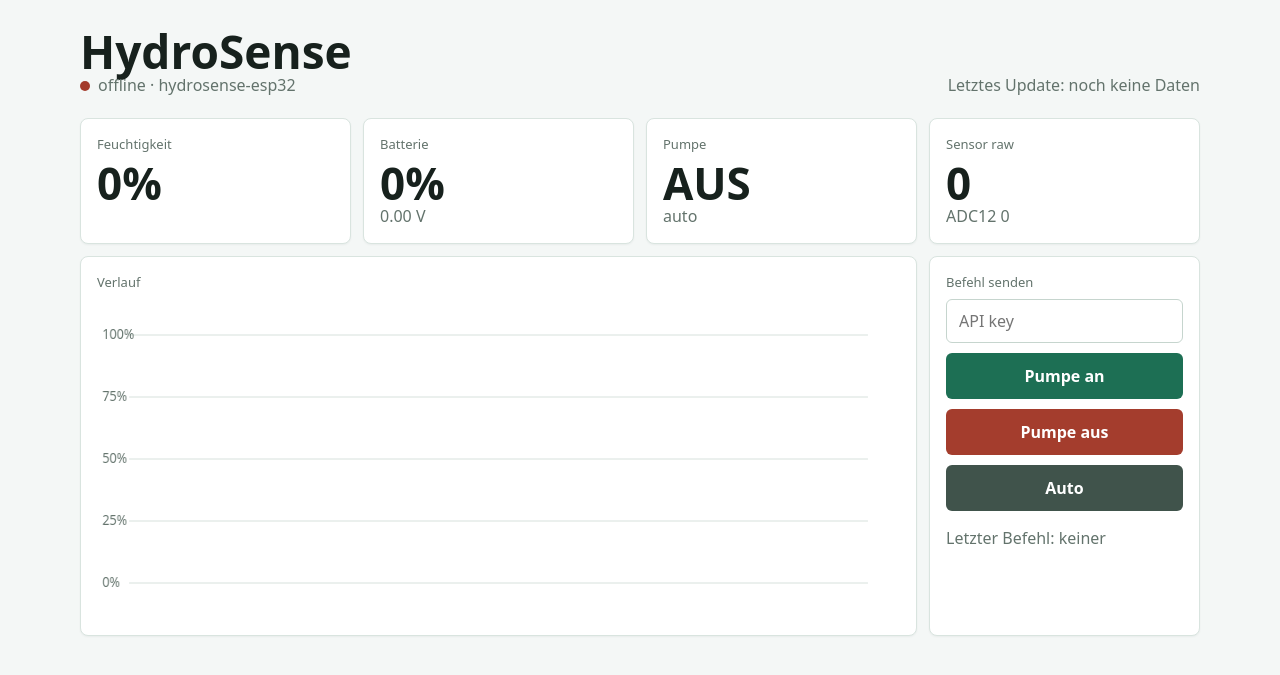
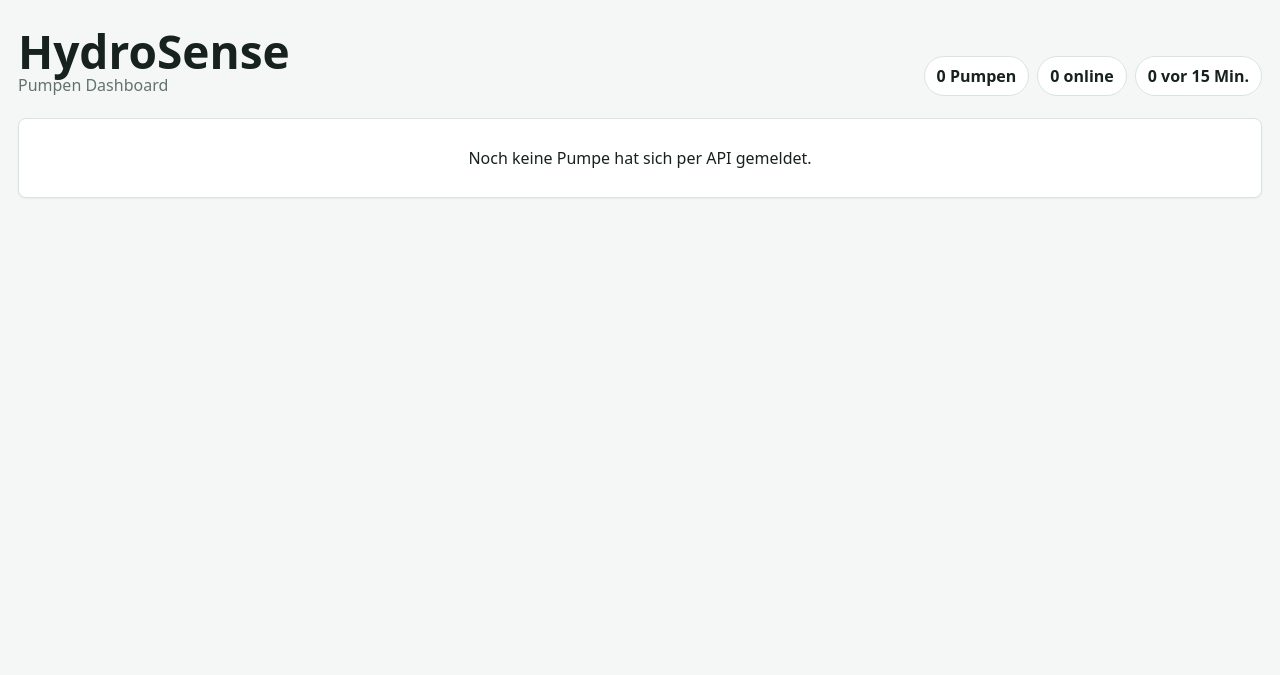
Before and after one commit to sth007/HydroSense, a PHP site: page / in a window 1280 px wide. Shown: the top 675 px of the page. Run offline with PHP 8.4, Linux system fonts and the light colour scheme.

Commit message:
Erweitere README mit Geräte-ID-Status und Farbcodierung; implementiere Geräteverwaltung im Server

```diff
--- a/server/index.php
+++ b/server/index.php
@@ -103,8 +103,55 @@ function commandPath(string $dataDir, string $deviceId): string
     return $dataDir . '/command-' . preg_replace('/[^a-zA-Z0-9_.-]/', '-', $deviceId) . '.json';
 }
 
-$statusPath = $dataDir . '/status.json';
-$historyPath = $dataDir . '/history.jsonl';
+function deviceFileId(string $deviceId): string
+{
+    return preg_replace('/[^a-zA-Z0-9_.-]/', '-', $deviceId) ?: 'hydrosense-esp32';
+}
+
+function statusPath(string $dataDir, string $deviceId): string
+{
+    return $dataDir . '/status-' . deviceFileId($deviceId) . '.json';
+}
+
+function historyPath(string $dataDir, string $deviceId): string
+{
+    return $dataDir . '/history-' . deviceFileId($deviceId) . '.jsonl';
+}
+
+function deviceStatus(array $status): array
+{
+    $lastSeen = isset($status['received_at']) ? strtotime((string) $status['received_at']) : 0;
+    $age = $lastSeen > 0 ? time() - $lastSeen : PHP_INT_MAX;
+    if ($age <= 90) {
+        return ['key' => 'online', 'label' => 'online', 'color' => '#10894e'];
+    }
+    if ($age <= 900) {
+        return ['key' => 'recent', 'label' => 'vor 15 Minuten online', 'color' => '#d98220'];
+    }
+    return ['key' => 'offline', 'label' => 'offline', 'color' => '#a33b2b'];
+}
+
+function loadDevices(string $dataDir): array
+{
+    $devices = [];
+    foreach (glob($dataDir . '/status-*.json') ?: [] as $path) {
+        $status = readJsonFile($path, []);
+        if (!empty($status['device_id'])) {
+            $devices[(string) $status['device_id']] = $status;
+        }
+    }
+
+    $legacyStatus = readJsonFile($dataDir . '/status.json', []);
+    if (!empty($legacyStatus['device_id']) && !isset($devices[(string) $legacyStatus['device_id']])) {
+        $devices[(string) $legacyStatus['device_id']] = $legacyStatus;
+    }
+
+    uasort($devices, static function (array $a, array $b): int {
+        return strcmp((string) ($a['device_id'] ?? ''), (string) ($b['device_id'] ?? ''));
+    });
+    return array_values($devices);
+}
+
 $api = $_GET['api'] ?? '';
 
 if ($api === 'telemetry') {
@@ -124,8 +171,8 @@ if ($api === 'telemetry') {
         'pump_mode' => textValue($payload, 'pump_mode', 'auto'),
         'needs_water' => boolValue($payload, 'needs_water'),
     ];
-    writeJsonFile($statusPath, $entry);
-    appendHistory($historyPath, $entry);
+    writeJsonFile(statusPath($dataDir, $entry['device_id']), $entry);
+    appendHistory(historyPath($dataDir, $entry['device_id']), $entry);
     jsonResponse(['ok' => true]);
 }
 
@@ -164,8 +211,7 @@ if ($_SERVER['REQUEST_METHOD'] === 'POST' && isset($_POST['pump'])) {
     if (!hash_equals($apiKey, $dashboardKey)) {
         $dashboardError = 'API key ist falsch.';
     } else {
-        $status = readJsonFile($statusPath, ['device_id' => 'hydrosense-esp32']);
-        $deviceId = textValue($status, 'device_id', 'hydrosense-esp32');
+        $deviceId = textValue($_POST, 'device_id', 'hydrosense-esp32');
         $pump = in_array($_POST['pump'], ['on', 'off', 'auto'], true) ? $_POST['pump'] : 'auto';
         $previous = readJsonFile(commandPath($dataDir, $deviceId), ['command_id' => 0]);
         writeJsonFile(commandPath($dataDir, $deviceId), [
@@ -180,12 +226,18 @@ if ($_SERVER['REQUEST_METHOD'] === 'POST' && isset($_POST['pump'])) {
     }
 }
 
-$status = readJsonFile($statusPath, []);
-$history = loadHistory($historyPath);
-$lastSeen = isset($status['received_at']) ? strtotime((string) $status['received_at']) : 0;
-$isOnline = $lastSeen > 0 && time() - $lastSeen < 90;
-$deviceId = textValue($status, 'device_id', 'hydrosense-esp32');
-$command = readJsonFile(commandPath($dataDir, $deviceId), []);
+$devices = loadDevices($dataDir);
+$deviceCount = count($devices);
+$onlineCount = 0;
+$recentCount = 0;
+foreach ($devices as $device) {
+    $state = deviceStatus($device);
+    if ($state['key'] === 'online') {
+        $onlineCount++;
+    } elseif ($state['key'] === 'recent') {
+        $recentCount++;
+    }
+}
 ?>
 <!doctype html>
 <html lang="de">
@@ -197,26 +249,34 @@ $command = readJsonFile(commandPath($dataDir, $deviceId), []);
   <style>
     :root { color-scheme: light; font-family: system-ui, -apple-system, Segoe UI, sans-serif; background: #f4f7f6; color: #17211d; }
     body { margin: 0; }
-    main { max-width: 1120px; margin: 0 auto; padding: 28px 18px 40px; }
+    main { max-width: 1280px; margin: 0 auto; padding: 28px 18px 40px; }
     header { display: flex; align-items: end; justify-content: space-between; gap: 16px; margin-bottom: 22px; }
     h1 { margin: 0; font-size: clamp(28px, 5vw, 46px); line-height: 1; letter-spacing: 0; }
     .muted { color: #63736c; }
-    .status-dot { display: inline-block; width: 10px; height: 10px; border-radius: 50%; background: <?= $isOnline ? '#10894e' : '#a33b2b' ?>; margin-right: 8px; }
-    .grid { display: grid; grid-template-columns: repeat(4, minmax(0, 1fr)); gap: 12px; }
+    .summary { display: flex; flex-wrap: wrap; gap: 8px; justify-content: flex-end; }
+    .pill { background: #fff; border: 1px solid #d9e4df; border-radius: 999px; padding: 8px 12px; font-weight: 700; }
+    .pump-grid { display: grid; grid-template-columns: repeat(auto-fit, minmax(310px, 1fr)); gap: 14px; align-items: start; }
     .card { background: #fff; border: 1px solid #d9e4df; border-radius: 8px; padding: 16px; box-shadow: 0 1px 2px rgb(20 40 32 / 5%); }
+    .pump-head { display: flex; justify-content: space-between; gap: 12px; align-items: flex-start; margin-bottom: 16px; }
+    .pump-title { min-width: 0; }
+    .pump-title h2 { font-size: 20px; line-height: 1.1; margin: 0 0 5px; overflow-wrap: anywhere; }
+    .status { display: inline-flex; align-items: center; gap: 7px; white-space: nowrap; font-size: 14px; font-weight: 750; }
+    .status-dot { display: inline-block; width: 12px; height: 12px; border-radius: 50%; background: var(--status-color); box-shadow: 0 0 0 3px color-mix(in srgb, var(--status-color) 18%, transparent); }
+    .metrics { display: grid; grid-template-columns: repeat(2, minmax(0, 1fr)); gap: 10px; }
+    .metric { border: 1px solid #e1ebe6; border-radius: 7px; padding: 12px; min-width: 0; }
     .label { font-size: 13px; color: #63736c; margin-bottom: 8px; }
-    .value { font-size: clamp(28px, 5vw, 44px); font-weight: 750; line-height: 1; }
-    .wide { grid-column: span 3; }
-    .controls { grid-column: span 1; }
-    canvas { width: 100%; height: 320px; display: block; }
+    .value { font-size: clamp(26px, 6vw, 40px); font-weight: 750; line-height: 1; overflow-wrap: anywhere; }
+    canvas { width: 100%; height: 160px; display: block; margin-top: 12px; border-top: 1px solid #edf3f0; }
     form { display: grid; gap: 10px; }
     input { width: 100%; box-sizing: border-box; border: 1px solid #c6d5ce; border-radius: 6px; padding: 10px 12px; font: inherit; }
+    .button-row { display: grid; grid-template-columns: repeat(3, minmax(0, 1fr)); gap: 8px; }
     button { border: 0; border-radius: 6px; padding: 12px 14px; font: inherit; font-weight: 700; cursor: pointer; background: #1d6f54; color: #fff; }
     button.secondary { background: #40534b; }
     button.danger { background: #a43d2d; }
     .error { color: #a43d2d; font-weight: 700; }
-    @media (max-width: 820px) { header { display: block; } .grid { grid-template-columns: 1fr 1fr; } .wide, .controls { grid-column: span 2; } }
-    @media (max-width: 520px) { .grid { grid-template-columns: 1fr; } .wide, .controls { grid-column: span 1; } }
+    .empty { padding: 28px; text-align: center; }
+    @media (max-width: 720px) { header { display: block; } .summary { justify-content: flex-start; margin-top: 14px; } .pump-grid { grid-template-columns: 1fr; } }
+    @media (max-width: 420px) { main { padding: 20px 10px 32px; } .card { padding: 13px; } .metrics { grid-template-columns: 1fr; } .button-row { grid-template-columns: 1fr; } .pump-head { display: block; } .status { margin-top: 10px; } }
   </style>
 </head>
 <body>
@@ -224,84 +284,113 @@ $command = readJsonFile(commandPath($dataDir, $deviceId), []);
   <header>
     <div>
       <h1>HydroSense</h1>
-      <div class="muted"><span class="status-dot"></span><?= $isOnline ? 'online' : 'offline' ?> · <?= htmlspecialchars($deviceId) ?></div>
+      <div class="muted">Pumpen Dashboard</div>
     </div>
-    <div class="muted">Letztes Update: <?= htmlspecialchars($status['received_at'] ?? 'noch keine Daten') ?></div>
+    <div class="summary">
+      <div class="pill"><?= $deviceCount ?> Pumpen</div>
+      <div class="pill"><?= $onlineCount ?> online</div>
+      <div class="pill"><?= $recentCount ?> vor 15 Min.</div>
+    </div>
   </header>
 
   <?php if ($dashboardError): ?><p class="error"><?= htmlspecialchars($dashboardError) ?></p><?php endif; ?>
 
-  <section class="grid">
-    <div class="card">
-      <div class="label">Feuchtigkeit</div>
-      <div class="value"><?= (int) ($status['moisture_percent'] ?? 0) ?>%</div>
+  <section class="pump-grid">
+    <?php if (!$devices): ?>
+      <div class="card empty">Noch keine Pumpe hat sich per API gemeldet.</div>
+    <?php endif; ?>
+    <?php foreach ($devices as $device): ?>
+      <?php
+        $deviceId = textValue($device, 'device_id', 'hydrosense-esp32');
+        $state = deviceStatus($device);
+        $history = loadHistory(historyPath($dataDir, $deviceId));
+        $command = readJsonFile(commandPath($dataDir, $deviceId), []);
+        $canvasId = 'history-' . preg_replace('/[^a-zA-Z0-9_-]/', '-', $deviceId);
+      ?>
+      <article class="card">
+        <div class="pump-head">
+          <div class="pump-title">
+            <h2><?= htmlspecialchars($deviceId) ?></h2>
+            <div class="muted">Letztes Update: <?= htmlspecialchars($device['received_at'] ?? 'unbekannt') ?></div>
           </div>
-    <div class="card">
-      <div class="label">Batterie</div>
-      <div class="value"><?= (int) ($status['battery_percent'] ?? 0) ?>%</div>
-      <div class="muted"><?= number_format(((int) ($status['battery_mv'] ?? 0)) / 1000, 2) ?> V</div>
+          <div class="status" style="--status-color: <?= htmlspecialchars($state['color']) ?>">
+            <span class="status-dot" aria-hidden="true"></span>
+            <?= htmlspecialchars($state['label']) ?>
           </div>
-    <div class="card">
-      <div class="label">Pumpe</div>
-      <div class="value"><?= !empty($status['pump_on']) ? 'AN' : 'AUS' ?></div>
-      <div class="muted"><?= htmlspecialchars($status['pump_mode'] ?? 'auto') ?></div>
-    </div>
-    <div class="card">
-      <div class="label">Sensor raw</div>
-      <div class="value"><?= (int) ($status['soil_raw'] ?? 0) ?></div>
-      <div class="muted">ADC12 <?= (int) ($status['soil_raw12'] ?? 0) ?></div>
         </div>
 
-    <div class="card wide">
-      <div class="label">Verlauf</div>
-      <canvas id="history" width="900" height="320"></canvas>
+        <div class="metrics">
+          <div class="metric">
+            <div class="label">Feuchtigkeit</div>
+            <div class="value"><?= (int) ($device['moisture_percent'] ?? 0) ?>%</div>
+          </div>
+          <div class="metric">
+            <div class="label">Batterie</div>
+            <div class="value"><?= (int) ($device['battery_percent'] ?? 0) ?>%</div>
+            <div class="muted"><?= number_format(((int) ($device['battery_mv'] ?? 0)) / 1000, 2) ?> V</div>
+          </div>
+          <div class="metric">
+            <div class="label">Pumpe</div>
+            <div class="value"><?= !empty($device['pump_on']) ? 'AN' : 'AUS' ?></div>
+            <div class="muted"><?= htmlspecialchars($device['pump_mode'] ?? 'auto') ?></div>
+          </div>
+          <div class="metric">
+            <div class="label">Sensor raw</div>
+            <div class="value"><?= (int) ($device['soil_raw'] ?? 0) ?></div>
+            <div class="muted">ADC12 <?= (int) ($device['soil_raw12'] ?? 0) ?></div>
+          </div>
         </div>
 
-    <div class="card controls">
-      <div class="label">Befehl senden</div>
+        <canvas class="history-canvas" id="<?= htmlspecialchars($canvasId) ?>" width="520" height="160" data-history="<?= htmlspecialchars(json_encode($history, JSON_UNESCAPED_SLASHES)) ?>"></canvas>
+
         <form method="post">
           <input name="api_key" type="password" value="<?= htmlspecialchars($dashboardKey) ?>" placeholder="API key">
-        <button name="pump" value="on">Pumpe an</button>
-        <button class="danger" name="pump" value="off">Pumpe aus</button>
+          <input type="hidden" name="device_id" value="<?= htmlspecialchars($deviceId) ?>">
+          <div class="button-row">
+            <button name="pump" value="on">An</button>
+            <button class="danger" name="pump" value="off">Aus</button>
             <button class="secondary" name="pump" value="auto">Auto</button>
+          </div>
         </form>
         <p class="muted">Letzter Befehl: <?= htmlspecialchars($command['pump'] ?? 'keiner') ?> <?= empty($command['acked_at']) ? '' : '· bestaetigt' ?></p>
-    </div>
+      </article>
+    <?php endforeach; ?>
   </section>
 </main>
 
 <script>
-const historyData = <?= json_encode($history, JSON_UNESCAPED_SLASHES) ?>;
-const canvas = document.getElementById('history');
+for (const canvas of document.querySelectorAll('.history-canvas')) {
+  const historyData = JSON.parse(canvas.dataset.history || '[]');
   const ctx = canvas.getContext('2d');
   const w = canvas.width;
   const h = canvas.height;
-const pad = 36;
+  const pad = 28;
   ctx.clearRect(0, 0, w, h);
   ctx.strokeStyle = '#d7e1dc';
   ctx.lineWidth = 1;
-ctx.font = '14px system-ui';
+  ctx.font = '12px system-ui';
   ctx.fillStyle = '#63736c';
-for (const p of [0, 25, 50, 75, 100]) {
+  for (const p of [0, 50, 100]) {
     const y = h - pad - (p / 100) * (h - pad * 2);
     ctx.beginPath();
     ctx.moveTo(pad, y);
-  ctx.lineTo(w - pad, y);
+    ctx.lineTo(w - 8, y);
     ctx.stroke();
-  ctx.fillText(`${p}%`, 6, y + 4);
+    ctx.fillText(`${p}%`, 2, y + 4);
   }
   if (historyData.length > 1) {
     ctx.strokeStyle = '#1d6f54';
     ctx.lineWidth = 3;
     ctx.beginPath();
     historyData.forEach((item, index) => {
-    const x = pad + index * (w - pad * 2) / (historyData.length - 1);
+      const x = pad + index * (w - pad - 8) / (historyData.length - 1);
       const y = h - pad - Math.max(0, Math.min(100, item.moisture_percent || 0)) / 100 * (h - pad * 2);
       if (index === 0) ctx.moveTo(x, y);
       else ctx.lineTo(x, y);
     });
     ctx.stroke();
   }
+}
 </script>
 </body>
 </html>
```
Also changed, not shown: README.md. Lines whose indentation alone changed are shown as unchanged.
